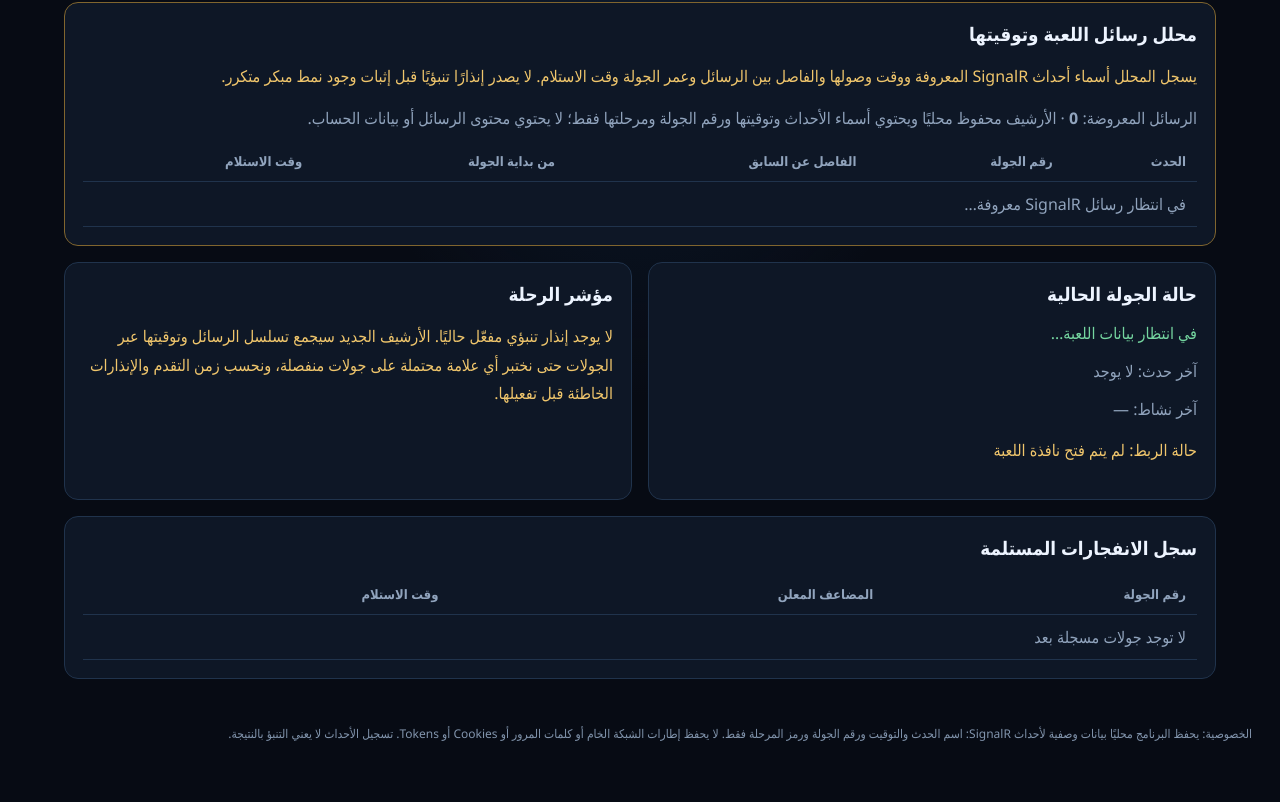
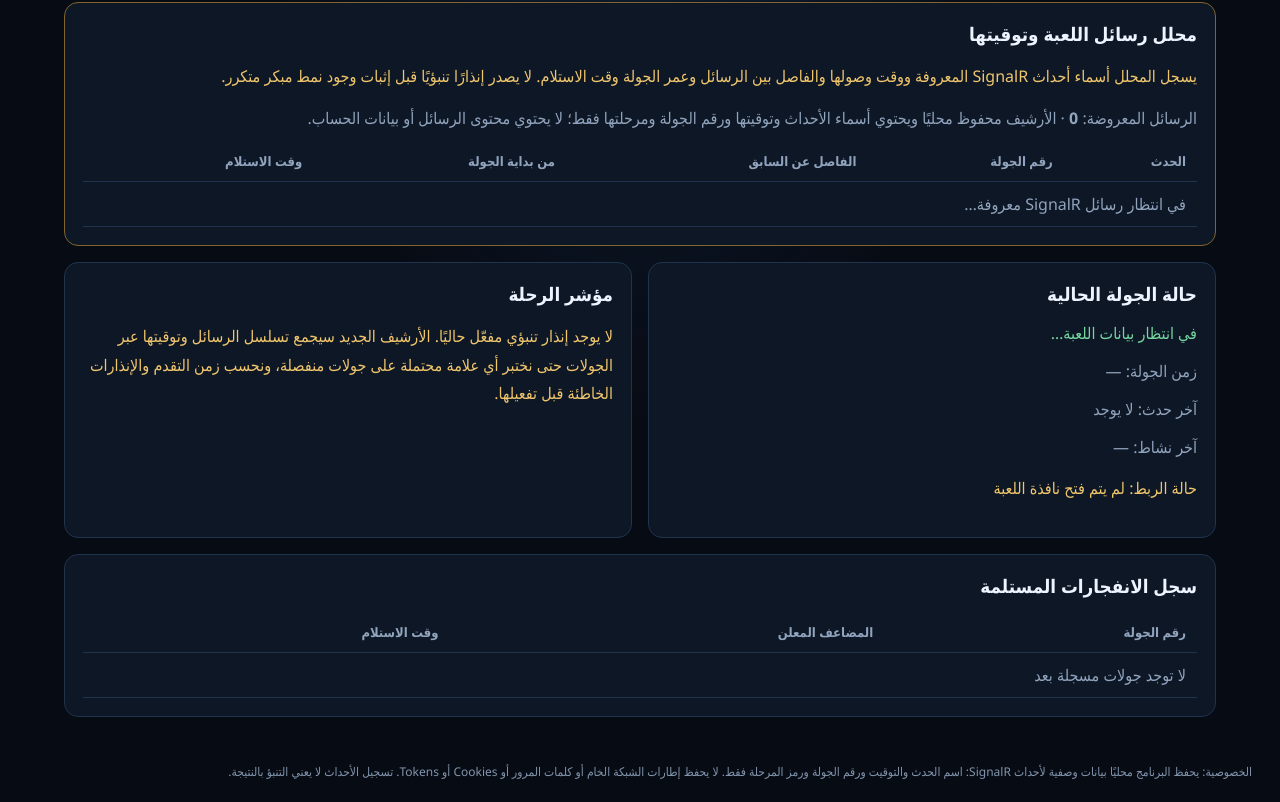
Before and after one commit to AMIRSLAMA/Crash-Predictor, a browser extension: page crash-flight/index.html in a window 1280 px wide. Shown: the part 675-1477 px from the top of the page. Before the commit the page ends 1439 px from the top, so only its background shows below. Drawn offline with Linux system fonts and the light colour scheme.

Commit message:
Add live round elapsed timer to dashboard

```diff
--- a/crash-flight/index.html
+++ b/crash-flight/index.html
@@ -42,7 +42,7 @@ table{width:100%;border-collapse:collapse}th,td{text-align:right;padding:11px;bo
 <div style="overflow-x:auto;margin-top:12px"><table><thead><tr><th>الحدث</th><th>رقم الجولة</th><th>الفاصل عن السابق</th><th>من بداية الجولة</th><th>وقت الاستلام</th></tr></thead><tbody id="messageLog"><tr><td colspan="5" class="muted">في انتظار رسائل SignalR معروفة…</td></tr></tbody></table></div>
 </section>
 <section class="row">
-<div class="panel"><h3>حالة الجولة الحالية</h3><p id="roundState" class="status">في انتظار بيانات اللعبة…</p><p id="lastEvent" class="muted">آخر حدث: لا يوجد</p><p id="lastActivity" class="muted">آخر نشاط: —</p><p id="connectionStatus" class="warning">حالة الربط: لم يتم فتح نافذة اللعبة</p></div>
+<div class="panel"><h3>حالة الجولة الحالية</h3><p id="roundState" class="status">في انتظار بيانات اللعبة…</p><p id="roundTimer" class="muted">زمن الجولة: —</p><p id="lastEvent" class="muted">آخر حدث: لا يوجد</p><p id="lastActivity" class="muted">آخر نشاط: —</p><p id="connectionStatus" class="warning">حالة الربط: لم يتم فتح نافذة اللعبة</p></div>
 <div class="panel"><h3>مؤشر الرحلة</h3><p class="warning">لا يوجد إنذار تنبؤي مفعّل حاليًا. الأرشيف الجديد سيجمع تسلسل الرسائل وتوقيتها عبر الجولات حتى نختبر أي علامة محتملة على جولات منفصلة، ونحسب زمن التقدم والإنذارات الخاطئة قبل تفعيلها.</p></div>
 </section>
 <section class="panel" style="margin-top:16px"><h3>سجل الانفجارات المستلمة</h3><table><thead><tr><th>رقم الجولة</th><th>المضاعف المعلن</th><th>وقت الاستلام</th></tr></thead><tbody id="rounds"><tr><td colspan="3" class="muted">لا توجد جولات مسجلة بعد</td></tr></tbody></table></section>
```
